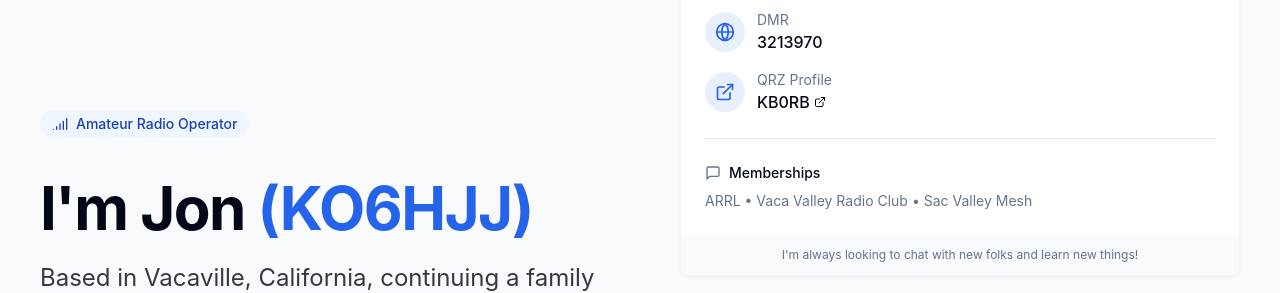
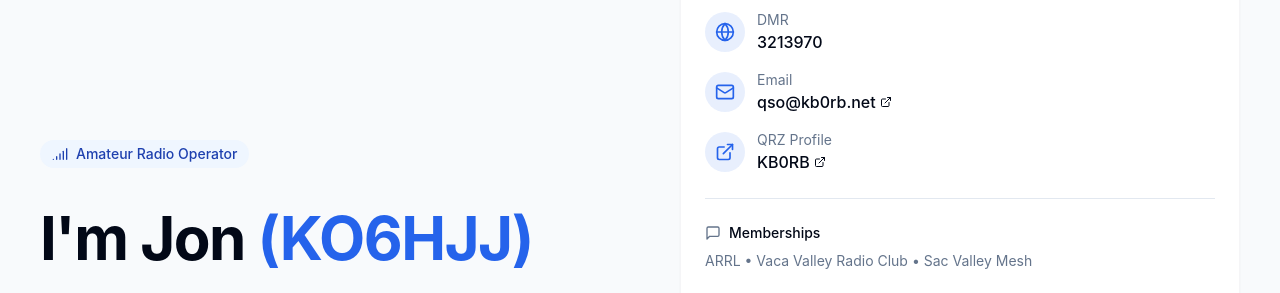
Before and after one commit to jonnyborbs/kb0rb-net, a React (Vite) app: page / in a window 1280 px wide. Shown: the part 285-578 px from the top of the page. Built offline with nearby package versions, Linux system fonts and the light colour scheme.

Commit message:
Add email contact link
Adds an email link to the contact details, pre-filled with the address qso@kb0rb.net.

```diff
--- a/src/components/HeroSection.tsx
+++ b/src/components/HeroSection.tsx
@@ -1,6 +1,6 @@
 
 import React, { useRef, useEffect } from 'react';
-import { Radio, Signal, Globe, MessageSquare, ExternalLink } from 'lucide-react';
+import { Radio, Signal, Globe, MessageSquare, ExternalLink, Mail } from 'lucide-react';
 import { Card, CardContent, CardDescription, CardFooter, CardHeader, CardTitle } from '@/components/ui/card';
 import { Separator } from '@/components/ui/separator';
 import { cn } from '@/lib/utils';
@@ -129,6 +129,21 @@ const HeroSection = () => {
 
                   <div className="flex items-center space-x-3">
                     <div className="flex items-center justify-center w-10 h-10 rounded-full bg-primary/10 text-primary">
+                      <Mail className="w-5 h-5" />
+                    </div>
+                    <div>
+                      <p className="text-sm text-muted-foreground">Email</p>
+                      <a
+                        href="mailto:qso@kb0rb.net"
+                        className="font-medium hover:text-primary flex items-center"
+                      >
+                        qso@kb0rb.net <ExternalLink className="w-3 h-3 ml-1" />
+                      </a>
+                    </div>
+                  </div>
+
+                  <div className="flex items-center space-x-3">
+                    <div className="flex items-center justify-center w-10 h-10 rounded-full bg-primary/10 text-primary">
                       <ExternalLink className="w-5 h-5" />
                     </div>
                     <div>
--- a/src/pages/Contact.tsx
+++ b/src/pages/Contact.tsx
@@ -78,6 +78,21 @@ const Contact = () => {
 
                   <div className="flex items-center space-x-4">
                     <div className="flex items-center justify-center w-12 h-12 rounded-full bg-primary/10 text-primary">
+                      <Mail className="w-6 h-6" />
+                    </div>
+                    <div>
+                      <p className="text-sm text-muted-foreground">Email</p>
+                      <a
+                        href="mailto:qso@kb0rb.net"
+                        className="font-medium text-xl hover:text-primary flex items-center"
+                      >
+                        qso@kb0rb.net <ExternalLink className="w-4 h-4 ml-1" />
+                      </a>
+                    </div>
+                  </div>
+
+                  <div className="flex items-center space-x-4">
+                    <div className="flex items-center justify-center w-12 h-12 rounded-full bg-primary/10 text-primary">
                       <ExternalLink className="w-6 h-6" />
                     </div>
                     <div>
```
